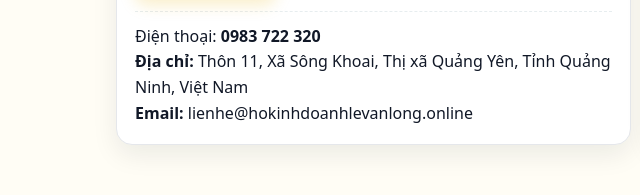
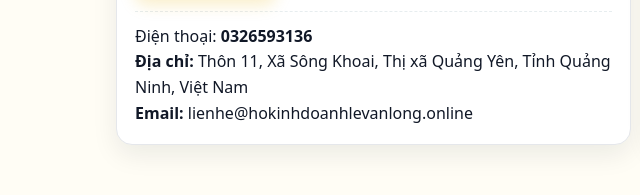
Before and after one commit to thuanbg111/hkdlevanlong232, a plain HTML site: page lien-he.html in a window 1280 px wide. Shown: the part 553-748 px from the top of the page, 0-640 px from the left. Drawn offline with Linux system fonts and the light colour scheme.

Commit message:
Update lien-he.html

```diff
--- a/lien-he.html
+++ b/lien-he.html
@@ -161,7 +161,7 @@
           </form>
 
           <div class="info">
-            Điện thoại: <strong>0983 722 320</strong><br>
+            Điện thoại: <strong>0326593136</strong><br>
             <strong>Địa chỉ:</strong> Thôn 11, Xã Sông Khoai, Thị xã Quảng Yên, Tỉnh Quảng Ninh, Việt Nam<br>
             <strong>Email:</strong> lienhe@hokinhdoanhlevanlong.online
           </div>
```
